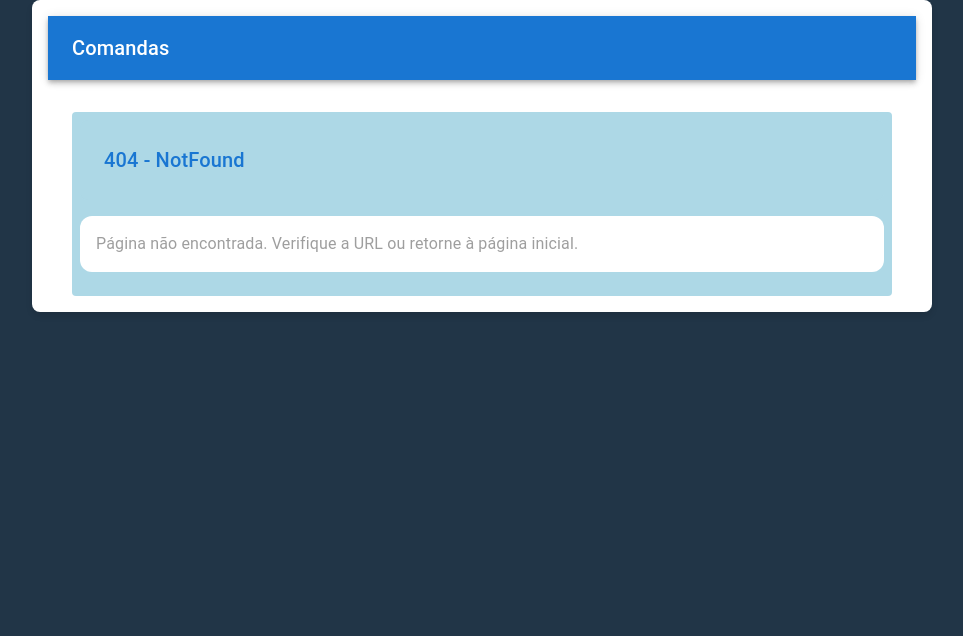
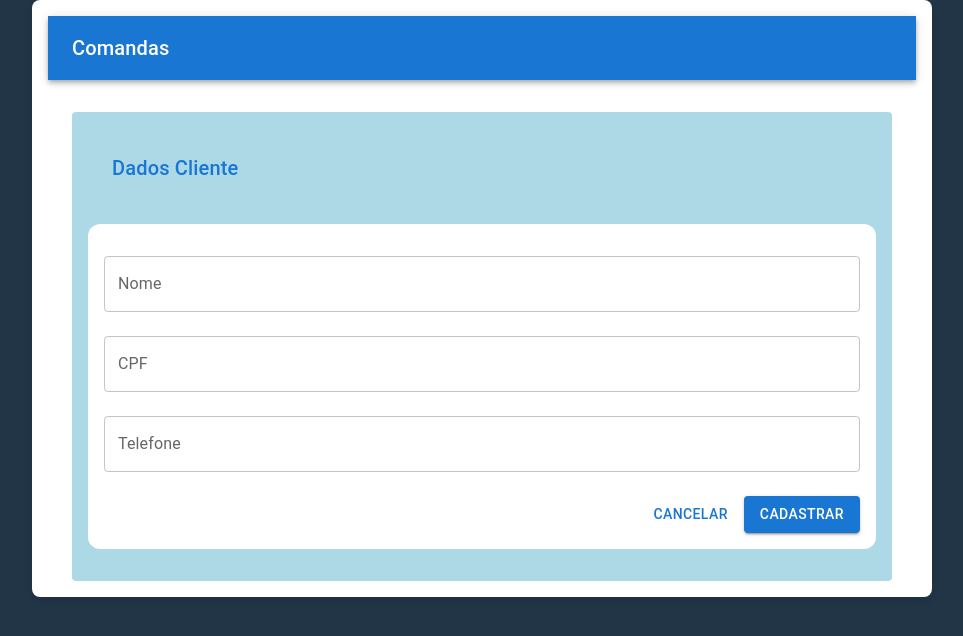
Before and after one commit to Cauams19/comandas_app-react_flask, a React (Vite) app in the folder frontend/: page /cliente in a window 1280 px wide. Before the commit this address had no page. Shown: the top 636 px of the page, without its empty margins (158-1121 px from the left). Built offline with nearby package versions, Linux system fonts and the light colour scheme.

Commit message:
Implementando as rotas para acessar os arquivos ClienteList e ClienteForm a partir do Router.jsx

```diff
--- a/frontend/src/pages/ClienteForm.jsx
+++ b/frontend/src/pages/ClienteForm.jsx
@@ -0,0 +1,59 @@
+import { useForm } from 'react-hook-form';
+import {
+    TextField,
+    Button,
+    Box,
+    Typography,
+    MenuItem,
+    FormControl,
+    InputLabel,
+    Select,
+    Toolbar
+} from '@mui/material';
+
+const ClienteForm = () => {
+    const { register, handleSubmit, reset, formState: { errors } } = useForm();
+
+    const onSubmit = (data) => {
+        console.log("Dados do cliente:", data);
+    };
+
+    return (
+
+        <Box component="form" onSubmit={handleSubmit(onSubmit)} sx={{ backgroundColor: '#ADD8E6', padding: 2, borderRadius: 1, mt: 2 }}>
+
+            <Toolbar sx={{ backgroundColor: '#ADD8E6', padding: 1, borderRadius: 2, mb: 2, display: 'flex', justifyContent: 'space-between' }}>
+                <Typography variant="h6" color="primary">Dados Cliente</Typography>
+            </Toolbar>
+
+            <Box sx={{ backgroundColor: 'white', padding: 2, borderRadius: 3, mb: 2 }}>
+
+                <TextField
+                    label="Nome" fullWidth margin="normal"
+                    {...register('nome', { required: 'Nome é obrigatório' })} error={!!errors.nome} helperText={errors.nome?.message}
+                />
+                <TextField
+                    label="CPF" fullWidth margin="normal"
+                    {...register('cpf', { required: 'CPF é obrigatório' })} error={!!errors.cpf} helperText={errors.cpf?.message}
+                />
+
+                <TextField
+                    label="Telefone" fullWidth margin="normal" {...register('telefone')}
+                />
+
+                <Box sx={{ display: 'flex', justifyContent: 'flex-end', mt: 2 }}>
+                    <Button sx={{ mr: 1 }}>
+                        Cancelar
+                    </Button>
+                    <Button type="submit" variant="contained">
+                        Cadastrar
+                    </Button>
+                </Box>
+
+            </Box>
+
+        </Box>
+    );
+};
+
+export default ClienteForm;
--- a/frontend/src/pages/ClienteList.jsx
+++ b/frontend/src/pages/ClienteList.jsx
@@ -30,7 +30,7 @@ function ClienteList() {
                         <TableCell>15</TableCell>
                         <TableCell>Joaozinho</TableCell>
                         <TableCell>321</TableCell>
-                        <TableCell>678</TableCell>
+                        <TableCell>49999999809</TableCell>
                         <TableCell>
                             <IconButton> <Visibility color="primary" /> </IconButton>
                             <IconButton> <Edit color="secondary" /> </IconButton>
--- a/frontend/src/routes/Router.jsx
+++ b/frontend/src/routes/Router.jsx
@@ -6,8 +6,8 @@ const LoginForm = lazy(() => import("../pages/LoginForm"));
 const Home = lazy(() => import("../pages/Home"));
 const FuncionarioList = lazy(() => import("../pages/FuncionarioList"));
 const FuncionarioForm = lazy(() => import("../pages/FuncionarioForm"));
-//const ClienteList = lazy(() => import("../pages/ClienteList"));
-//const ClienteForm = lazy(() => import("../pages/ClienteForm"));
+const ClienteList = lazy(() => import("../pages/ClienteList"));
+const ClienteForm = lazy(() => import("../pages/ClienteForm"));
 //const ProdutoList = lazy(() => import("../pages/ProdutoList"));
 //const ProdutoForm = lazy(() => import("../pages/ProdutoForm"));
 const NotFound = lazy(() => import("../pages/NotFound"));
@@ -27,6 +27,8 @@ const AppRoutes = () => {
                 <Route path="/home" element={<Home />} />
                 <Route path="/funcionarios" element={<FuncionarioList />} />
                 <Route path="/funcionario" element={<FuncionarioForm />} />
+                <Route path="/clientes" element={<ClienteList />} />
+                <Route path="/cliente" element={<ClienteForm />} />
 
                 <Route path="*" element={<NotFound />} />
             </Routes>
```
